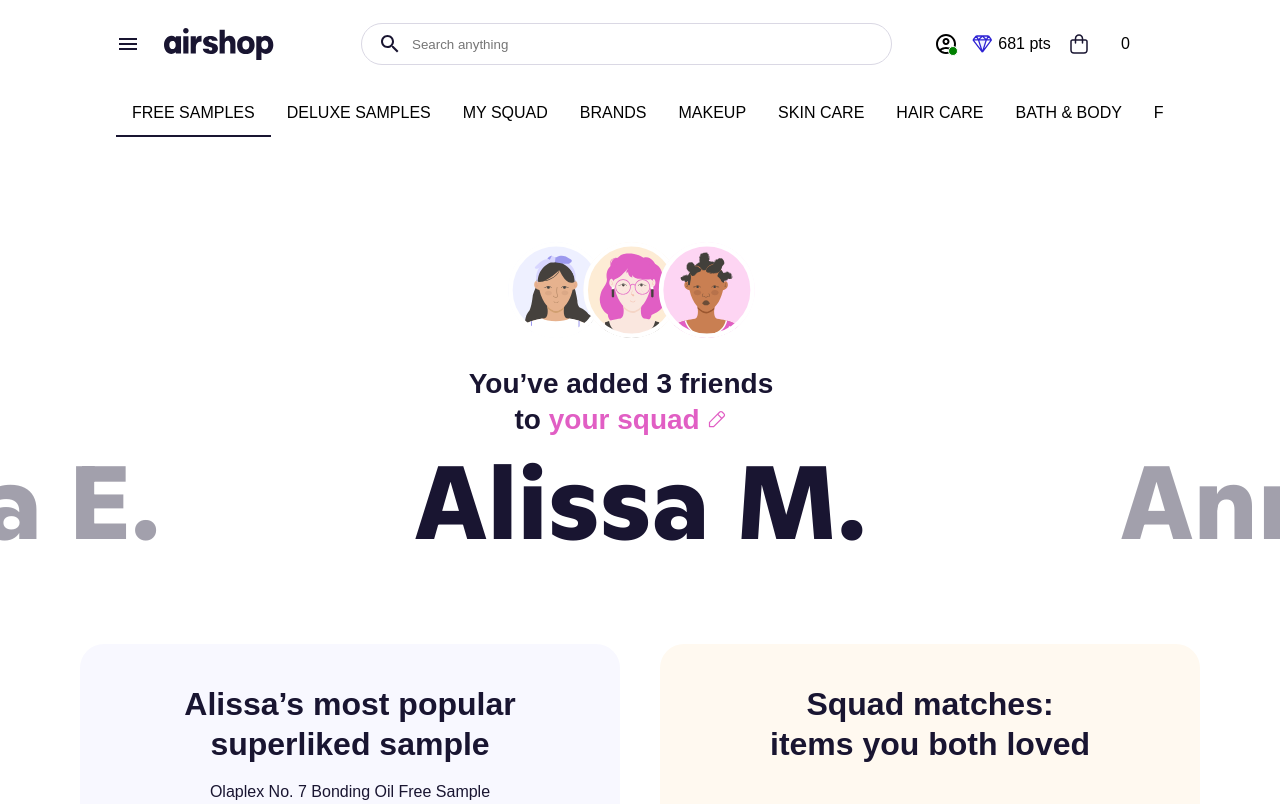
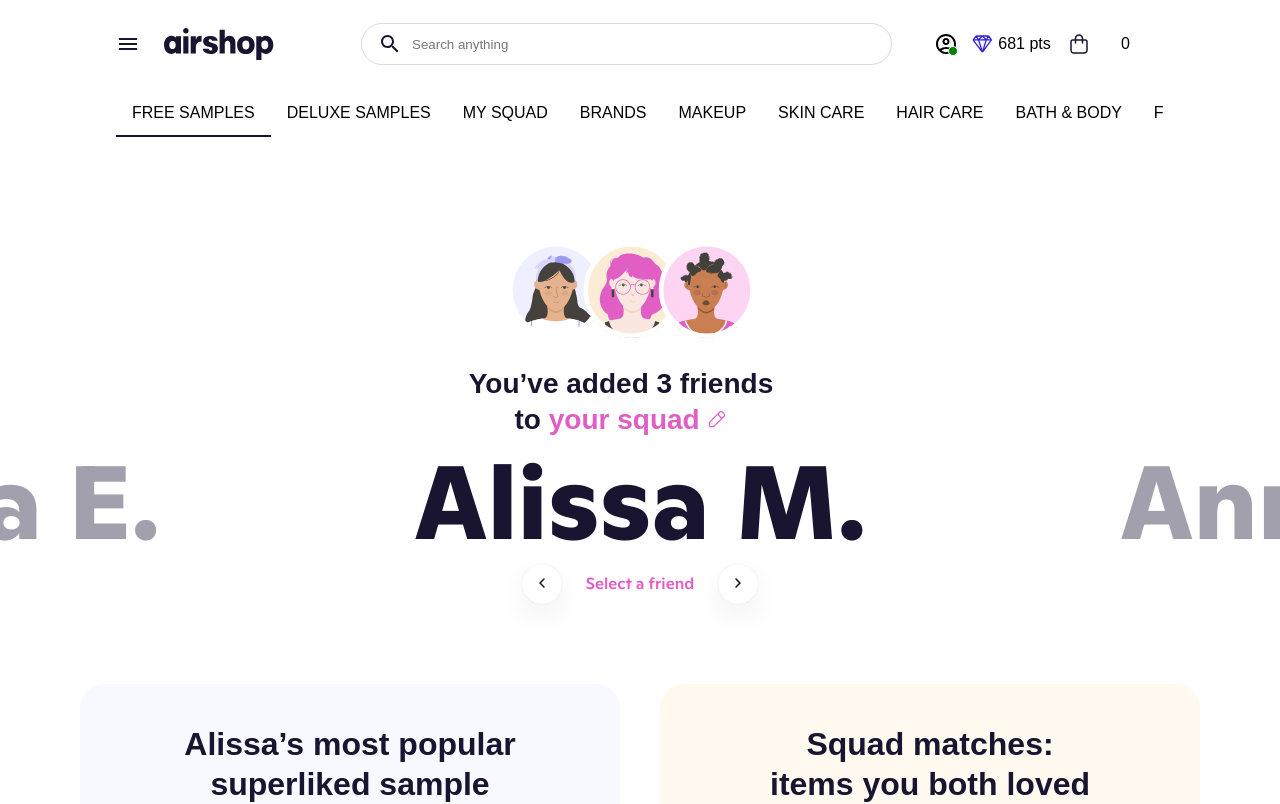
Before and after one commit to joshopro/TestSquad, a React (Create React App) app: page / in a window 1280 px wide. Shown: the top 804 px of the page. Built offline with nearby package versions, Linux system fonts and the light colour scheme.

Commit message:
Added slide action in friend carousel

```diff
--- a/src/components/FriendsCarousel.js
+++ b/src/components/FriendsCarousel.js
@@ -1,6 +1,7 @@
-import React, { useEffect, useState } from "react";
+import React, { useCallback, useEffect, useState } from "react";
 import { Box, Typography, styled } from "@mui/material";
-import "react-alice-carousel/lib/alice-carousel.css";
+import RightIcon from "../assets/angle-right-small.svg";
+import LeftIcon from "../assets/angle-left-small.svg";
 
 const items = ["Victoria E.", "Alissa M.", "Anne Marie D."];
 
@@ -8,19 +9,36 @@ const FriendsCarousel = () => {
   const [prevName, setPrevName] = useState(items[0]);
   const [selected, setSelected] = useState(items[1]);
   const [nextName, setNextName] = useState(items[2]);
+  const [menuOpen, setMenuOpen] = useState(false);
 
-  const handleSelect = (name) => {
+  const handleSelect = useCallback((name) => {
     const indexSelected = items.indexOf(name);
-    console.log(name, indexSelected);
     setPrevName(items[indexSelected - 1]);
     setSelected(items[indexSelected]);
     setNextName(items[indexSelected + 1]);
-    console.log("items[indexSelected + 1", items[indexSelected + 1]);
-  };
+  }, []);
+  const handleNext = useCallback(() => {
+    const index = items.indexOf(selected);
+    if (items[index + 1]) {
+      handleSelect(items[index + 1]);
+    } else {
+      handleSelect(items[0]);
+    }
+  }, [selected, handleSelect]);
+
+  const handlePrev = useCallback(() => {
+    const index = items.indexOf(selected);
+    if (items[index - 1]) {
+      handleSelect(items[index - 1]);
+    } else {
+      handleSelect(items[items.length - 1]);
+    }
+  }, [selected, handleSelect]);
   useEffect(() => {
     console.log(prevName, selected, nextName);
   }, [prevName, selected, nextName]);
   return (
+    <>
       <Container>
         <CarouselWrapper>
           <FriendName
@@ -44,8 +62,107 @@ const FriendsCarousel = () => {
           </FriendName>
         </CarouselWrapper>
       </Container>
+      <SliderActions>
+        <SliderButton onClick={handlePrev}>
+          <SliderButtonIcon src={LeftIcon} />
+        </SliderButton>
+        <SelectFriend onClick={() => setMenuOpen(!menuOpen)}>
+          Select a friend
+          {menuOpen && (
+            <FriendMenu>
+              {items.map((name) => (
+                <FriendItem key={name} onClick={() => handleSelect(name)}>
+                  {name}
+                </FriendItem>
+              ))}
+            </FriendMenu>
+          )}
+        </SelectFriend>
+        <SliderButton onClick={handleNext}>
+          <SliderButtonIcon src={RightIcon} />
+        </SliderButton>
+      </SliderActions>
+    </>
   );
 };
+const FriendItem = styled(Box)`
+  padding: 8px;
+  display: flex;
+  padding: 4px 8px;
+  align-items: flex-start;
+  gap: 8px;
+  align-self: stretch;
+
+  color: var(--content-neutral-highlight-enabled, #191531);
+  font-feature-settings: "calt" off;
+  /* Desktop/Body/Regular */
+  font-family: ABC Ginto Normal Variable;
+  font-size: 16px;
+  font-style: normal;
+  font-weight: 400;
+  line-height: 24px; /* 150% */
+
+  &:hover {
+    color: var(--content-neutral-highlight-hover, #e15ec4);
+  }
+`;
+const FriendMenu = styled(Box)`
+  position: absolute;
+  width: 176px;
+
+  border-radius: 6px;
+  background: var(--neutral-white, #fff);
+  /* Elevation/400 */
+  box-shadow: 0px 40px 80px -16px rgba(25, 21, 49, 0.16),
+    0px 12px 32px -8px rgba(25, 21, 49, 0.16),
+    0px 0px 1px 0px rgba(25, 21, 49, 0.16);
+`;
+
+const SelectFriend = styled(Typography)`
+  position: relative;
+  cursor: pointer;
+  margin: 0 24px;
+  color: var(--content-primary-enabled, #e15ec4);
+  text-align: justify;
+  font-feature-settings: "calt" off;
+  /* Desktop/Body/Medium */
+  font-family: ABC Ginto Normal Variable;
+  font-size: 16px;
+  font-style: normal;
+  font-weight: 536;
+  line-height: 24px; /* 150% */
+  user-select: none;
+`;
+
+const SliderActions = styled(Box)`
+  display: flex;
+  justify-content: center;
+  align-items: center;
+  position: relative;
+`;
+
+const SliderButtonIcon = styled("img")``;
+
+const SliderButton = styled("button")`
+  cursor: pointer;
+  display: flex;
+  width: 40px;
+  height: 40px;
+  padding: 12px;
+  justify-content: center;
+  align-items: center;
+  gap: 8px;
+  border-radius: 100px;
+  background: var(--content-white-enabled, #fff);
+  /* Elevation/400 */
+  box-shadow: 0px 40px 80px -16px rgba(25, 21, 49, 0.16),
+    0px 12px 32px -8px rgba(25, 21, 49, 0.16),
+    0px 0px 1px 0px rgba(25, 21, 49, 0.16);
+  border: 1px solid transparent;
+  &:hover {
+    border: 1px solid var(--stroke-neutral-hover, #838092);
+  }
+`;
 
 const Container = styled(Box)`
   overflow: hidden;
```
Lines whose indentation alone changed are shown as unchanged.
